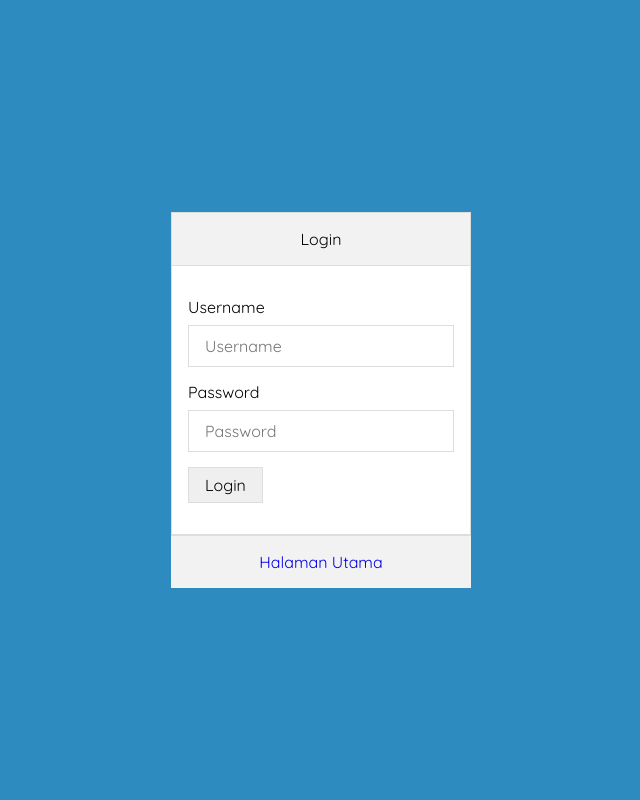
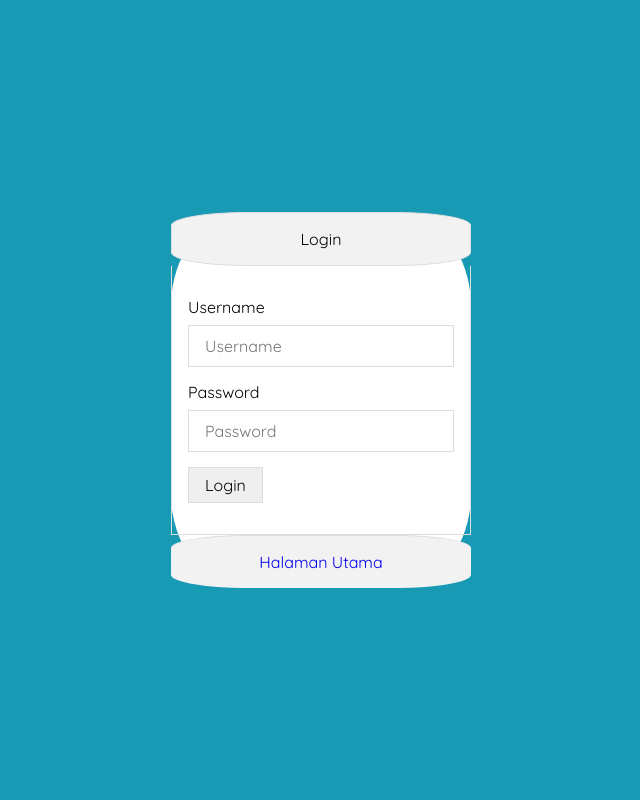
Before and after one commit to zhubalabala23/web_sekolah, a PHP site: page /login.php in a window 1280 px wide. Shown: the whole page, without its empty margins (319-959 px from the left). Run offline with PHP 8.4, Linux system fonts and the light colour scheme.

Commit message:
commit pertama gan

```diff
--- a/admin/tambah-informasi.php
+++ b/admin/tambah-informasi.php
@@ -40,7 +40,7 @@
 
                        //print_r($_FILES['gambar']);
 
-                       $judul  = addslashes(ucwords($_POST['judul']));
+                       $judul  = addslashes(ucwords($_POST['judul'])); // untuk menambahka
                        $ket  = addslashes($_POST['keterangan']);
 
                        $filename = $_FILES['gambar']['name'];
--- a/assets/css/style.css
+++ b/assets/css/style.css
@@ -1,4 +1,4 @@
-@import url('https://fonts.googleapis.com/css2?family=Quicksand:wght@400;500;600;700&display=swap');
+ @import url('https://fonts.googleapis.com/css2?family=Quicksand:wght@400;500;600;700&display=swap');
 
 
 * {
@@ -38,7 +38,7 @@ a {
 .page-login {
     width: 100%;
     height: 100vh;
-    background-color: #2E8BC0;
+    background-color: #189AB4;
     display: flex;
     justify-content: center;
     align-items: center;
@@ -47,6 +47,7 @@ a {
 .box {
     border: 1px #ddd;
     background-color: #ffff;
+    border-radius: 25%;
 }
 
 .box-header {
@@ -54,6 +55,7 @@ a {
     padding: 16px;
     border-bottom:1px solid #ddd;
     background-color: #f2f2f2;
+    border-radius: 25%;
 }
 
 .box-body {
@@ -67,6 +69,7 @@ a {
     padding: 16px;
     background-color: #f2f2f2;
     border-top: 1px solid #ddd;
+    border-radius: 25%;
 }
 
 form {
--- a/detail-jurusan.php
+++ b/detail-jurusan.php
@@ -9,7 +9,7 @@
             echo "<script>window.location='index.php'</script>";
         }
 
-        $p        = mysqli_fetch_object($jurusan);
+        $p = mysqli_fetch_object($jurusan);
       ?>
 
       <h3 class="text-center"><?= $p->nama ?></h3>
--- a/koneksi.php
+++ b/koneksi.php
@@ -1,3 +1,5 @@
 <?php
    $conn = mysqli_connect("localhost","root","","db_sekolah") or die ("Gagal terhubung ke database");
+   // koneksi database ke database db_sekolah and or die jika gagal terhubung ke database akan menampilkan pesan
+   // Gagal terhubung ke database
 ?>
--- a/login.php
+++ b/login.php
@@ -1,6 +1,6 @@
 <?php
    session_start();
-   include "koneksi.php";
+   include "koneksi.php"; // include koneksi db_sekolah untuk username dan password dari table pengguna
 ?>
 
 <!DOCTYPE html>
@@ -82,10 +82,7 @@
              <div class="box-footer text-center">
                 <a href="index.php">Halaman Utama</a>
              </div>
-
-
         </div>
-
       </div>
 </body>
 </html>
```
